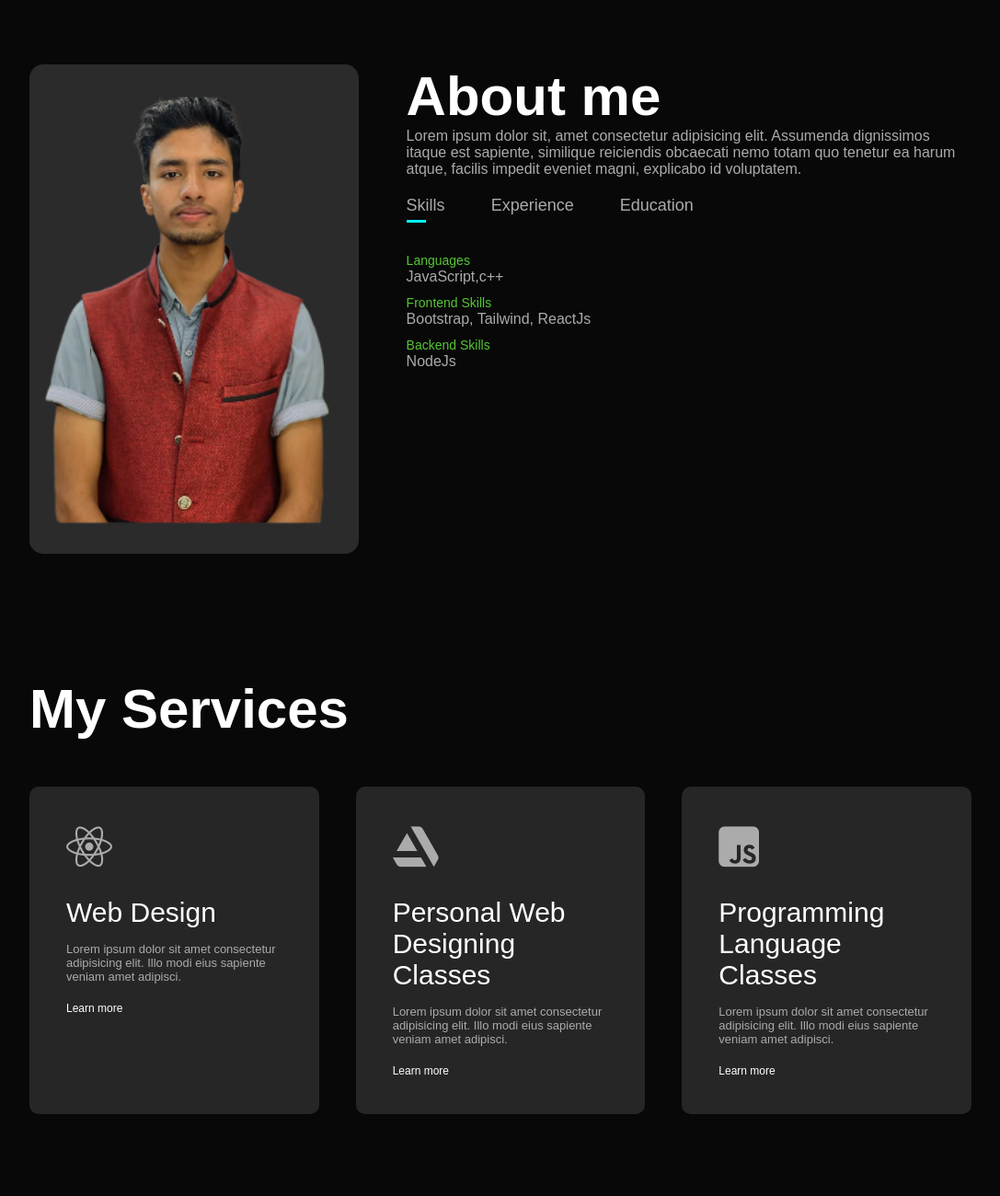
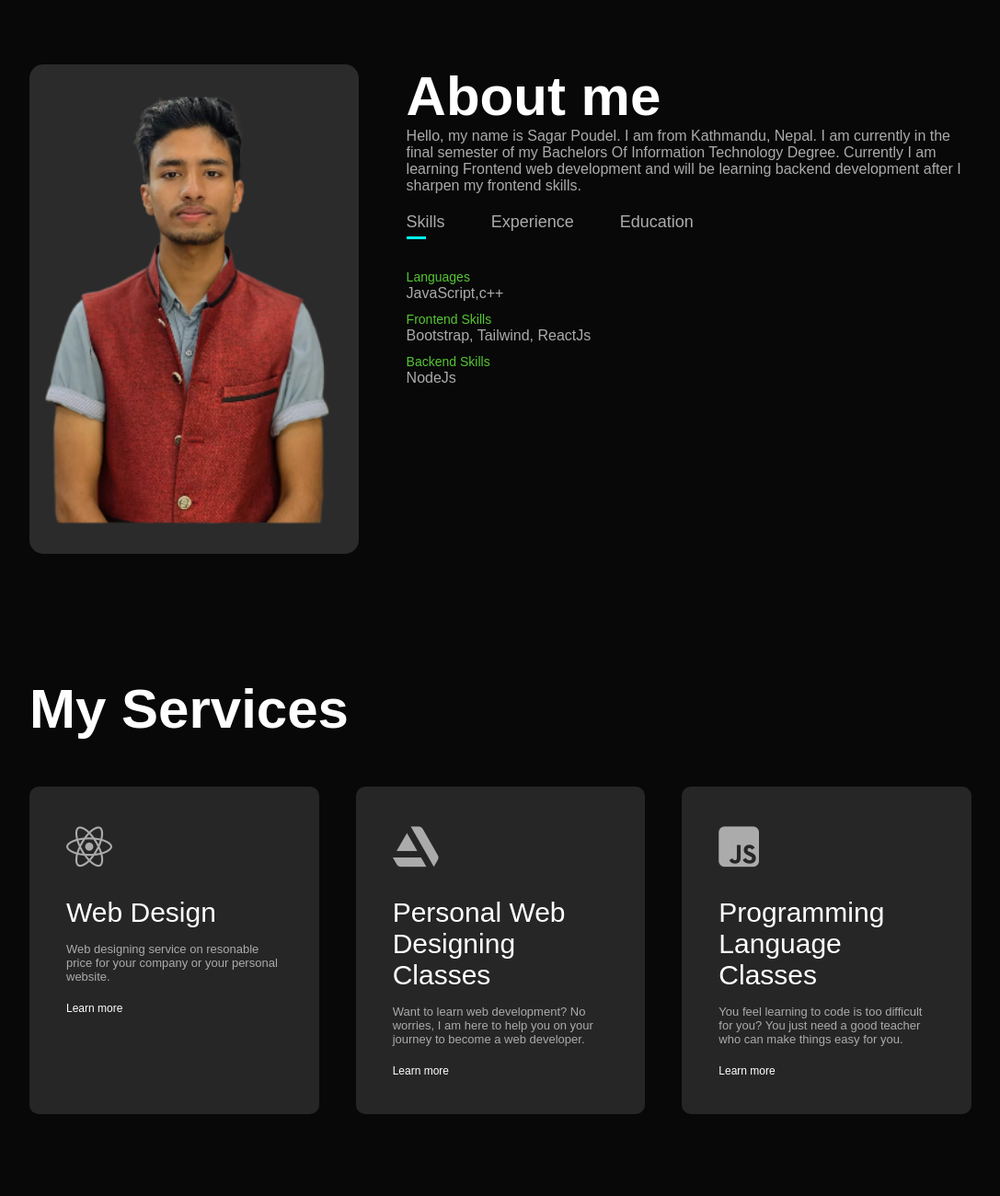
Before and after one commit to sagarpdl000/portfolio, a plain HTML site: page index.html in a window 1280 px wide. Shown: the part 820-2120 px from the top of the page at 92% size, without its empty margins (96-1183 px from the left). Drawn offline with Linux system fonts and the light colour scheme.

Commit message:
Updated about me section

```diff
--- a/index.html
+++ b/index.html
@@ -4,7 +4,7 @@
     <meta charset="UTF-8">
     <meta name="viewport" content="width=device-width, initial-scale=1.0">
     <link rel="stylesheet" href="style.css">
-    <!-- <script src="script.js"></script> -->
+
     <title>PORTFOLIO</title>
     <script src="https://kit.fontawesome.com/26e65e9614.js" crossorigin="anonymous"></script>
 </head>
@@ -44,7 +44,7 @@
 
                 <div class="about-col-2">
                     <h1 class="sub-title">About me</h1>
-                    <p>Lorem ipsum dolor sit, amet consectetur adipisicing elit. Assumenda dignissimos itaque est sapiente, similique reiciendis obcaecati nemo totam quo tenetur ea harum atque, facilis impedit eveniet magni, explicabo id voluptatem.</p>
+                    <p>Hello, my name is Sagar Poudel. I am from Kathmandu, Nepal. I am currently in the final semester of my Bachelors Of Information Technology Degree. Currently I am learning Frontend web development and will be learning backend development after I sharpen my frontend skills.</p>
 
                     <div class="tab-titles">
                         <p class="tab-links active-link" onclick="opentab('skills')">Skills</p>
@@ -60,7 +60,7 @@
                     </div>
                     <div class="tab-contents" id="experience">
                         <ul>
-                            <li><span>2023</span><br>React Intern at Leapfrog Technology.</li>
+                            <li><span>2023</span><br>React Intern at Texas Imaginology.</li>
                         </ul>
                     </div>
                     <div class="tab-contents" id="education">
@@ -83,19 +83,19 @@
                     <div>
                         <i class="fa-brands fa-react"></i>
                         <h2>Web Design</h2>
-                        <p>Lorem ipsum dolor sit amet consectetur adipisicing elit. Illo modi eius sapiente veniam amet adipisci.</p>
+                        <p>Web designing service on resonable price for your company or your personal website.</p>
                         <a href="#my-services">Learn more</a>
                     </div>
                     <div>
                         <i class="fa-brands fa-artstation"></i>
                         <h2>Personal Web Designing Classes</h2>
-                        <p>Lorem ipsum dolor sit amet consectetur adipisicing elit. Illo modi eius sapiente veniam amet adipisci.</p>
+                        <p>Want to learn web development? No worries, I am here to help you on your journey to become a web developer.</p>
                         <a href="#my-services">Learn more</a>
                     </div>
                     <div>
                         <i class="fa-brands fa-square-js"></i>
                         <h2>Programming Language Classes</h2>
-                        <p>Lorem ipsum dolor sit amet consectetur adipisicing elit. Illo modi eius sapiente veniam amet adipisci.</p>
+                        <p>You feel learning to code is too difficult for you? You just need a good teacher who can make things easy for you.</p>
                         <a href="#my-services">Learn more</a>
                     </div>
                 </div>
```
